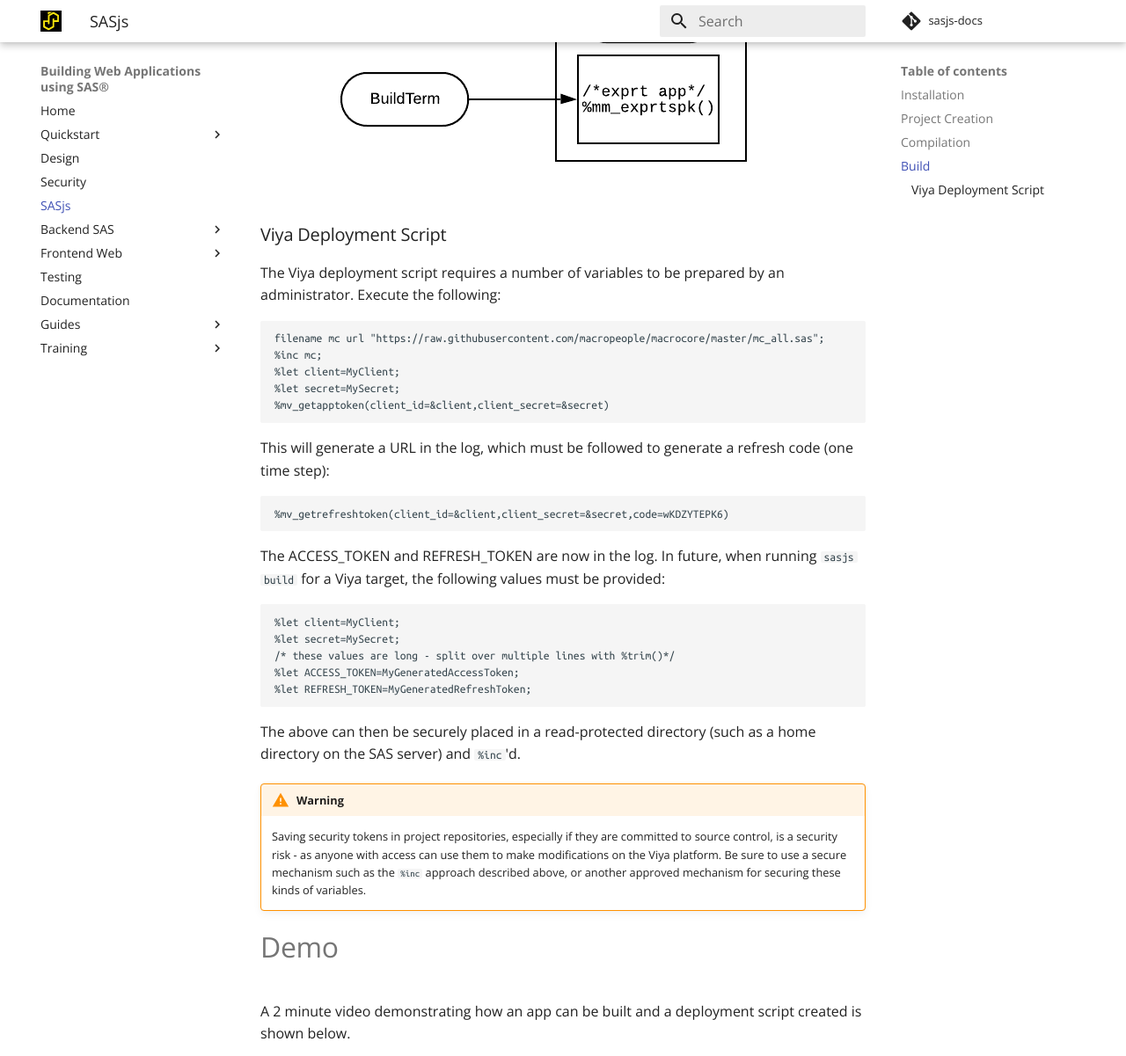
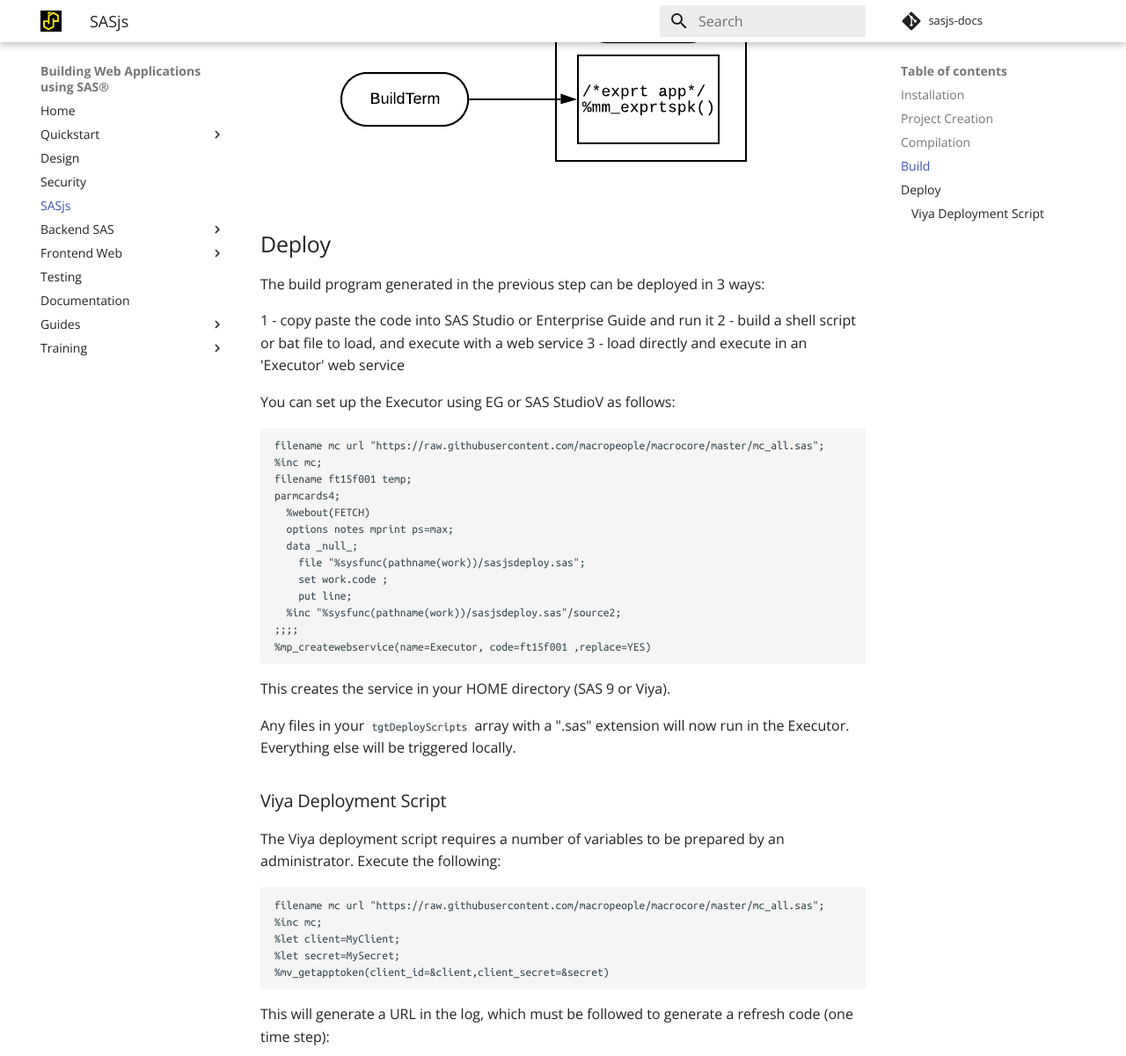
Before and after one commit to sasjs/sasjs.io, an MkDocs documentation site: the page built from docs/sasjs/sasjs-cli.md, in a window 1280 px wide and 1400 px high, scrolled down 2508 px, cut to the strip 0-1201 px from the top of the window. Shown: the whole strip at 88% size. Built offline with MkDocs 1.6.1 and Material for MkDocs 9.7.7, drawn with Linux system fonts in a browser that asks for light colours; comment, search, counter and statistics services are not loaded; old or Windows-style settings are respelled for this version of MkDocs; some of the changed text lies outside the part shown.

Commit message:
sasjs cli deploy feat

````diff
--- a/docs/sasjs/sasjs-cli.md
+++ b/docs/sasjs/sasjs-cli.md
@@ -25,11 +25,38 @@
 ![sasjscliflow.png](/img/sasjscompile.png)
 
 ## Build
-From the root of the project, run: `sasjs build`.  This will create a deployment script that can be executed in SAS Studio to create the backend services.  The `appLoc` is configured in the `/sas/config.json` file, along with the `serverType` (SAS9 or SASVIYA).  A `buildinit.sas` program can be configured to run, along with specific macro variables, according to the settings in `sasjsconfig.json`.
+From the root of the project, run: `sasjs build`.  This will create a deployment script that can be executed in SAS to create the backend services.  The `appLoc` is configured in the `/sas/config.json` file, along with the `serverType` (SAS9 or SASVIYA).  A `buildinit.sas` program can be configured to run, along with specific macro variables, according to the settings in `sasjsconfig.json`.
 
 If the services folder does not exist in the `sasjsbuild` folder, then the `sasjs compile` step is also executed.  The alias to run both compile and build steps is `sasjs cb`.
 ![sasjscliflow.png](/img/sasjsbuild.png)
 
+## Deploy
+The build program generated in the previous step can be deployed in 3 ways:
+
+1 - copy paste the code into SAS Studio or Enterprise Guide and run it
+2 - build a shell script or bat file to load, and execute with a web service
+3 - load directly and execute in an 'Executor' web service
+
+You can set up the Executor using EG or SAS StudioV as follows:
+
+```
+filename mc url "https://raw.githubusercontent.com/macropeople/macrocore/master/mc_all.sas";
+%inc mc;
+filename ft15f001 temp;
+parmcards4;
+  %webout(FETCH)
+  options notes mprint ps=max;
+  data _null_;
+    file "%sysfunc(pathname(work))/sasjsdeploy.sas";
+    set work.code ;
+    put line;
+  %inc "%sysfunc(pathname(work))/sasjsdeploy.sas"/source2;
+;;;;
+%mp_createwebservice(name=Executor, code=ft15f001 ,replace=YES)
+```
+This creates the service in your HOME directory (SAS 9 or Viya).
+
+Any files in your `tgtDeployScripts` array with a ".sas" extension will now run in the Executor.  Everything else will be triggered locally.
 
 ### Viya Deployment Script
 The Viya deployment script requires a number of variables to be prepared by an administrator.  Execute the following:
````
